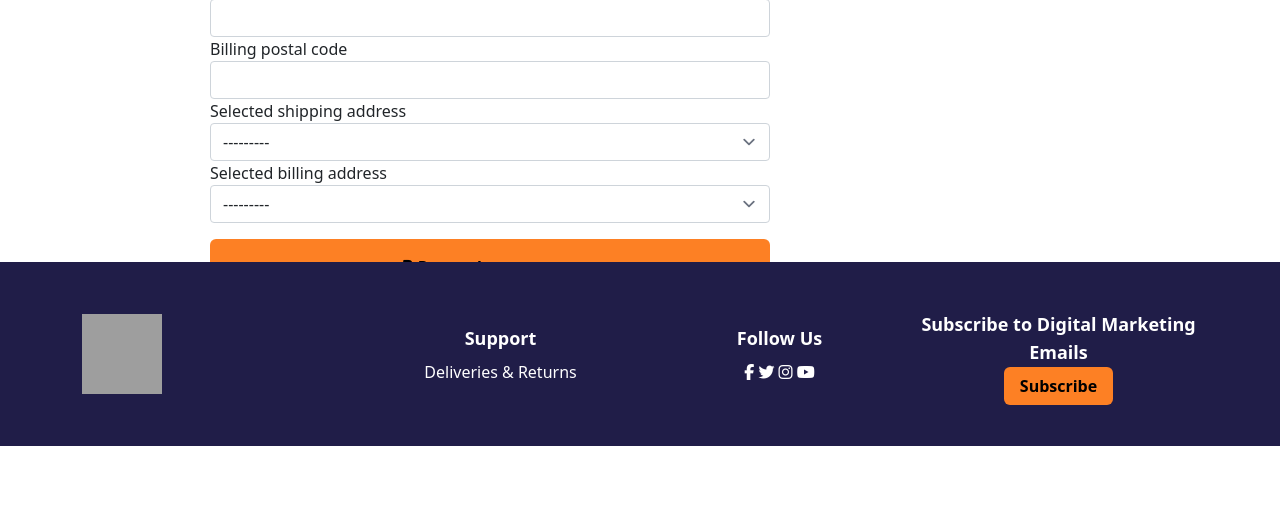
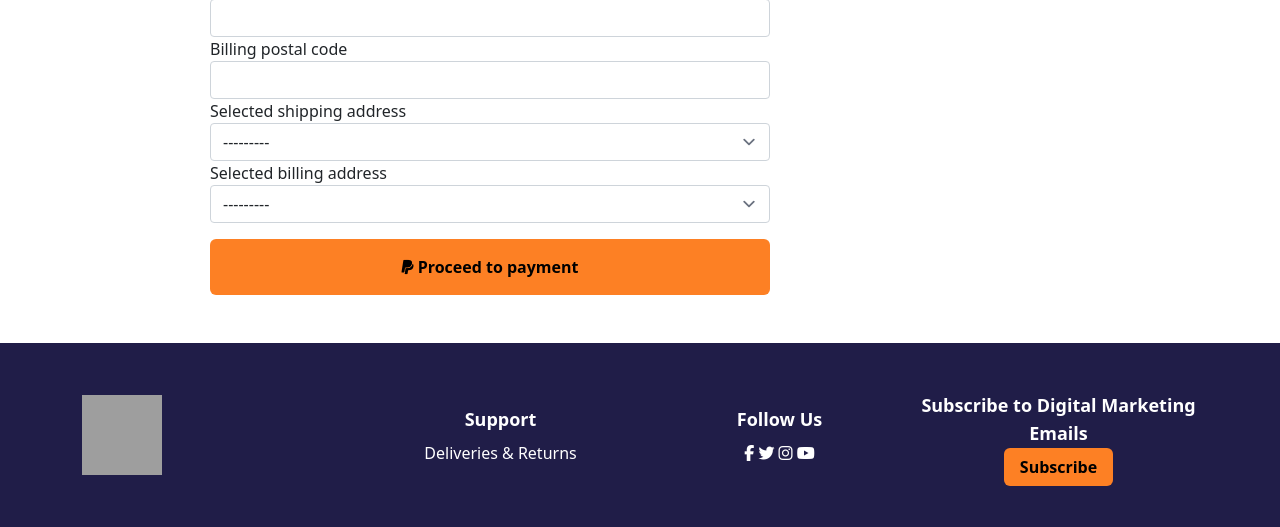
Before and after one commit to emmaC11/brick-by-brick, a Django app: page /cart/checkout/ in a window 1280 px wide. Shown: the part 634-1161 px from the top of the page. Before the commit the page ends 1080 px from the top, so only its background shows below. Run offline with Django 3.2, Linux system fonts and the light colour scheme; the visitor is signed in with stand-in values (Sample User, id 1); data comes from the database, SQL or seed files in the repository; data that the repository does not hold is empty; style sheets or scripts are compiled from the project's sources; some libraries are stand-ins or nearby versions; grey boxes are pictures that could not be loaded.

Commit message:
remove h-screen class from checkout.html

```diff
--- a/templates/cart/checkout.html
+++ b/templates/cart/checkout.html
@@ -1,7 +1,7 @@
 {% extends "base.html" %}
 {% load crispy_forms_tags %}
 {% block content %}
-<div class="checkout-container h-screen pt-20 mx-20 ">
+<div class="checkout-container pt-20 mx-20 ">
     {% if not request.user.is_authenticated %}
     <div class="mb-5">
         <div class="border p-4 rounded text-center">
```
